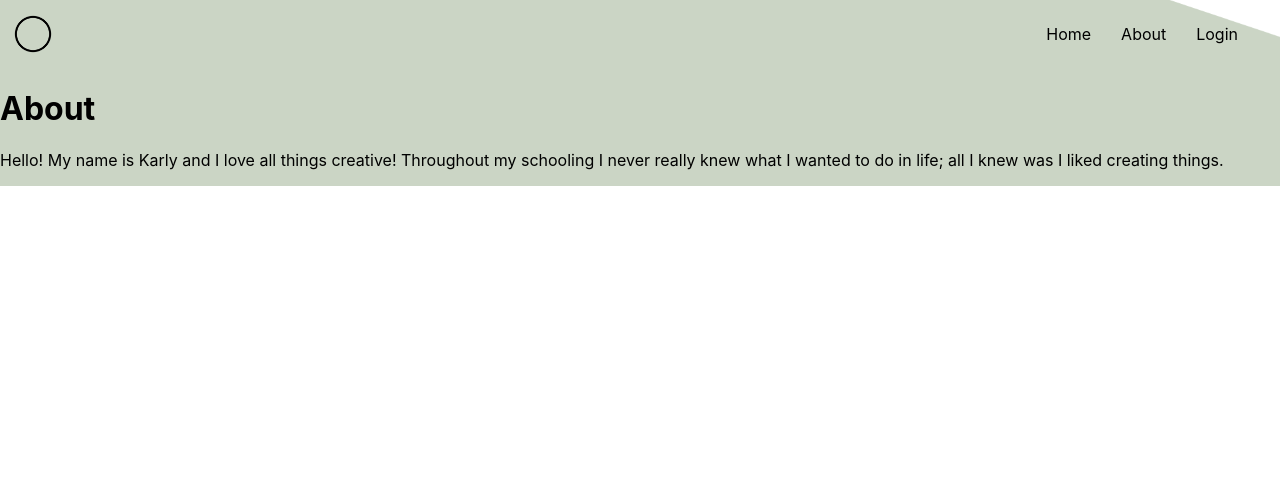
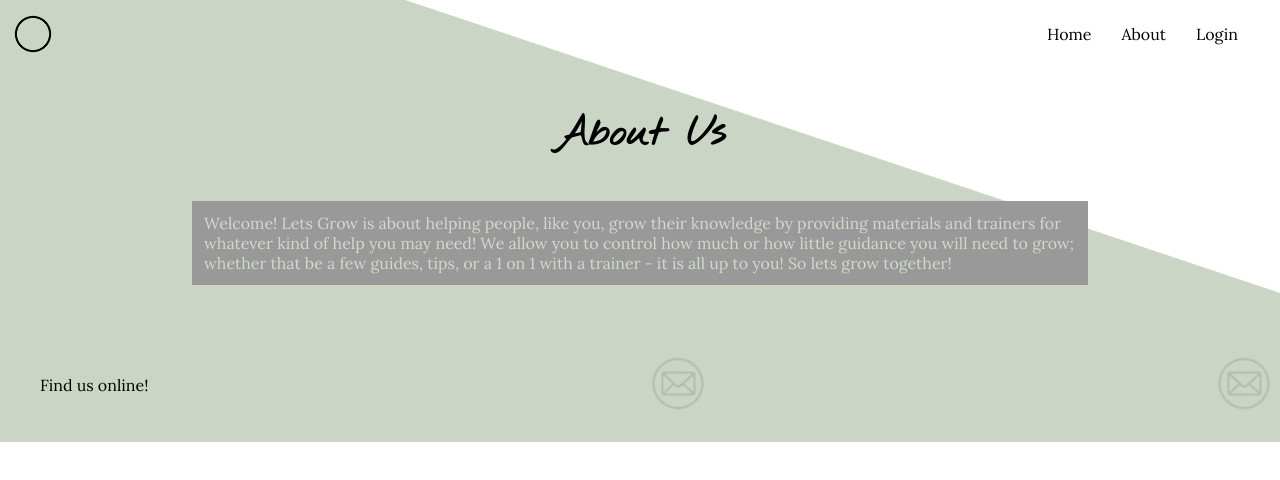
Before and after one commit to Karlyweatherstein/lets-grow, a React (Create React App) app in the folder client/: page /about in a window 1280 px wide. Shown: the top 480 px of the page. Built offline with nearby package versions, Linux system fonts and the light colour scheme.

Commit message:
added all the content to header, footer, hero, and about

```diff
--- a/client/public/index.html
+++ b/client/public/index.html
@@ -15,6 +15,18 @@
       user's mobile device or desktop. See https://developers.google.com/web/fundamentals/web-app-manifest/
     -->
     <link rel="manifest" href="%PUBLIC_URL%/manifest.json" />
+    <!-- Fonts -->
+    <link rel="preconnect" href="https://fonts.googleapis.com" />
+    <link rel="preconnect" href="https://fonts.gstatic.com" crossorigin />
+    <link
+      href="https://fonts.googleapis.com/css2?family=Lora&display=swap"
+      rel="stylesheet"
+    />
+    <link
+      href="https://fonts.googleapis.com/css2?family=Nothing+You+Could+Do&display=swap"
+      rel="stylesheet"
+    />
+
     <!--
       Notice the use of %PUBLIC_URL% in the tags above.
       It will be replaced with the URL of the `public` folder during the build.
--- a/client/src/App.css
+++ b/client/src/App.css
@@ -8,6 +8,15 @@
 
 * {
   position: relative;
+}
+
+/* Fonts */
+.paragraphFonts {
+  font-family: 'Lora', serif;
+}
+
+.titleFonts {
+  font-family: 'Nothing You Could Do', cursive;
 }
 
 body {
@@ -58,10 +67,76 @@ a {
   width: 6vw;
 }
 
+/* Hero */
+.hero{
+  align-items: center;
+  text-align: center;
+}
+
+.dropdownBtn {
+  background-color: color;
+  border-color: #d0dbcb;
+}
+
+.dropOptions {
+  display: none;
+  position: absolute;
+  background-color: #f1f1f1;
+  min-width: 160px;
+  box-shadow: 0px 8px 16px 0px rgba(0,0,0,0.2);
+  z-index: 1;
+}
+
+/* Links inside the dropdown */
+.dropOptions a {
+  color: black;
+  padding: 12px 16px;
+  text-decoration: none;
+  display: block;
+}
+
+
+.show {display:block;}
+
+
+/* About */
+
+.about-box {
+  background-color: #999999;
+  color: #d0dbcb;
+  margin: 0 15vw 0 15vw;
+  align-items: center;
+}
+
+.about-box p {
+  padding: 12px;
+}
+
+.about h1{
+  text-align: center;
+  font-size: 5vh;
+  margin: 40px;
+}
+
+
 /* Footer */
 footer {
-  position: absolute;
-  bottom: 0;
+  /* position: absolute;
+  bottom: 0; */
   width: 100%;
   height: auto;
+  margin-top: 60px;
 }
+
+footer ul {
+  display: flex;
+  justify-content: space-between;
+  align-items: center;
+
+}
+
+footer ul li{
+  list-style: none;
+  text-decoration: none;
+  margin: 0px;
+}
--- a/client/src/App.js
+++ b/client/src/App.js
@@ -21,7 +21,7 @@ function App() {
           <Route path="/about" element={<About />} />
           <Route path="/login" element={<Login />} />
         </Routes>
-        {/* <Footer /> */}
+        <Footer />
       </div>
     </Router>
   );
--- a/client/src/components/About/index.js
+++ b/client/src/components/About/index.js
@@ -2,13 +2,15 @@ import React from "react";
 
 function About() {
   return (
-    <div>
-      <h1>About</h1>
-      <div>
-        <p>
-          Hello! My name is Karly and I love all things creative! Throughout my
-          schooling I never really knew what I wanted to do in life; all I knew
-          was I liked creating things.
+    <div className="about">
+      <h1 className="titleFonts">About Us</h1>
+      <div className="about-box">
+        <p className="paragraphFonts">
+          Welcome! Lets Grow is about helping people, like you, grow their
+          knowledge by providing materials and trainers for whatever kind of
+          help you may need! We allow you to control how much or how little
+          guidance you will need to grow; whether that be a few guides, tips, or
+          a 1 on 1 with a trainer - it is all up to you! So lets grow together!
         </p>
       </div>
     </div>
--- a/client/src/components/Footer/index.js
+++ b/client/src/components/Footer/index.js
@@ -3,11 +3,13 @@ import Email from "../../assets/email-icon.png";
 
 function Footer() {
   return (
-    <footer>
+    <footer className="paragraphFonts">
       <ul>
+        <li>Find us online!</li>
         <li>
           <a href="https://github.com/Karlyweatherstein">
             <i aria-hidden="true"></i>
+            <img className="icons" src={Email} alt="Email"></img>
           </a>
         </li>
         <li>
@@ -16,11 +18,6 @@ function Footer() {
             <img className="icons" src={Email} alt="Email"></img>
           </a>
         </li>
-        <li>
-          <a href="https://www.linkedin.com/in/karly-weatherstein-963922137/">
-            <i aria-hidden="true"></i>
-          </a>
-        </li>
       </ul>
     </footer>
   );
--- a/client/src/components/Header/index.js
+++ b/client/src/components/Header/index.js
@@ -4,7 +4,7 @@ import Logo from "../../assets/circle.png";
 
 function Header() {
   return (
-    <nav>
+    <nav className="paragraphFonts">
       <img className="logo" src={Logo} alt="logo"></img>
       <ul>
         {/* Home */}
--- a/client/src/components/Hero/index.js
+++ b/client/src/components/Hero/index.js
@@ -1,13 +1,40 @@
 import React from "react";
 
 function Hero() {
+  function dropFunction() {
+    document.getElementById("myDropdown").classList.toggle("show");
+  }
+
+  window.onclick = function (event) {
+    if (!event.target.matches(".dropbtn")) {
+      var dropdowns = document.getElementsByClassName("dropdown-content");
+      var i;
+      for (i = 0; i < dropdowns.length; i++) {
+        var openDropdown = dropdowns[i];
+        if (openDropdown.classList.contains("show")) {
+          openDropdown.classList.remove("show");
+        }
+      }
+    }
+  };
+
   return (
-    <div>
-      <div></div>
-      <div>
-        <h1>Hi, I'm Karly Weatherstein!</h1>
-        <p>I am a full stack developer excited to take on new projects!</p>
+    <div className="hero">
+      <h1 className="titleFonts">Let's Grow!</h1>
+      <div className="dropdown">
+        <button onClick="dropFunction" className="dropdownBtn paragraphFonts">
+          Select a topic
+        </button>
+        <div className="dropOptions paragraphFonts">
+          <a href="#">Fitness</a>
+          <a href="#">Nutrition</a>
+          <a href="#">The arts</a>
+        </div>
       </div>
+      <p className="paragraphFonts">
+        Which community are you wanting to grow in? Select a category above for
+        a list of our trainers!
+      </p>
     </div>
   );
 }
--- a/client/src/components/Login/index.js
+++ b/client/src/components/Login/index.js
@@ -3,13 +3,9 @@ import React from "react";
 function Login() {
   return (
     <div>
-      <h1>About</h1>
+      <h1>Login</h1>
       <div>
-        <p>
-          Hello! My name is Karly and I love all things creative! Throughout my
-          schooling I never really knew what I wanted to do in life; all I knew
-          was I liked creating things.
-        </p>
+        <h2>Login</h2>
       </div>
     </div>
   );
```
Also changed, not shown: client/src/components/Cart/index.js (added, +102 -0 lines), client/src/components/Cart/style.css (added, +75 -0 lines), 1 other file (tests, documents, lock files or other folders).
